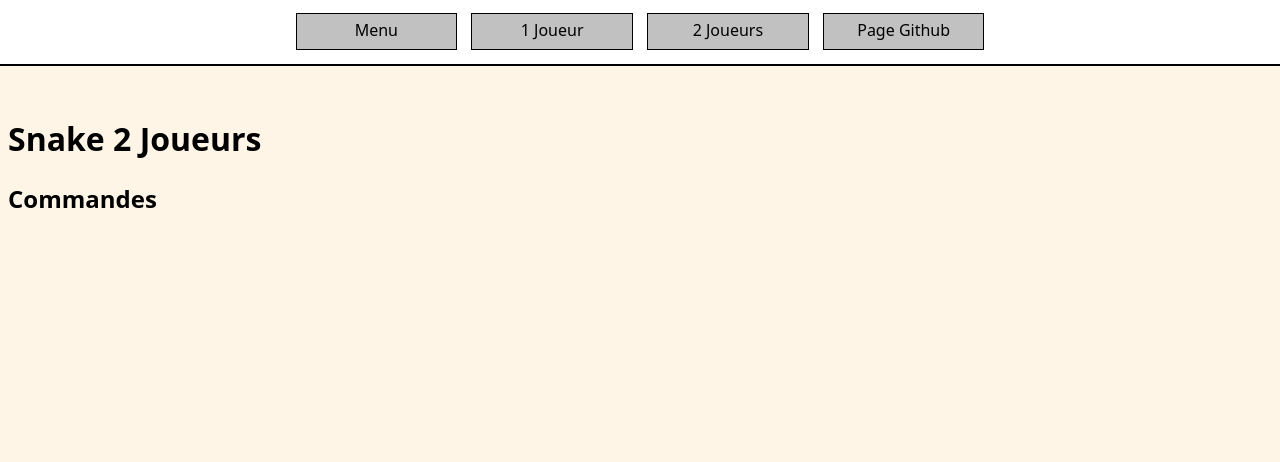
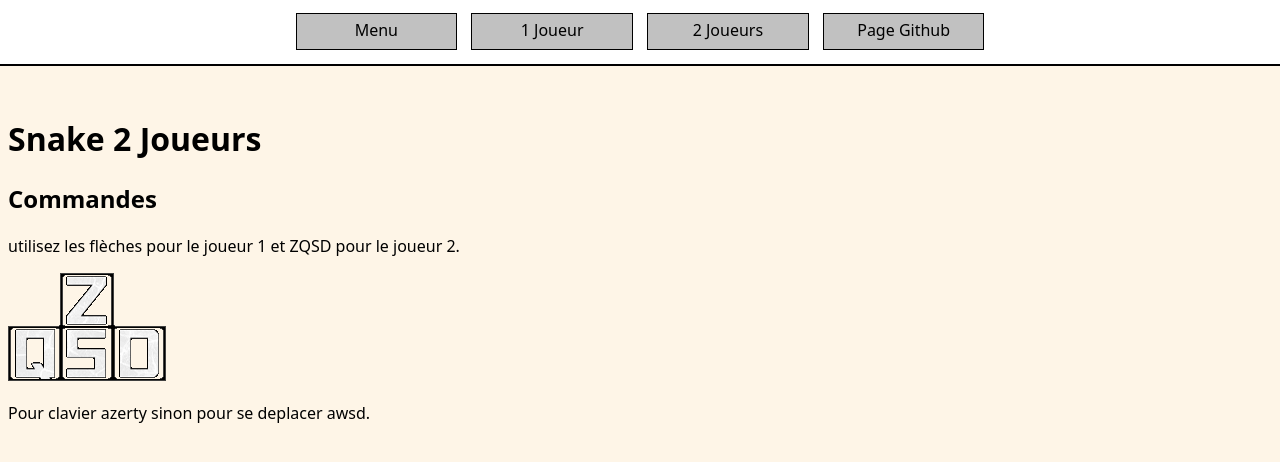
Before and after one commit to Jerem-EstIcI/Snake-game, a plain HTML site: page 1v1snake.html in a window 1280 px wide. Drawn offline with Linux system fonts and the light colour scheme.

Commit message:
Update 1v1snake.html

```diff
--- a/1v1snake.html
+++ b/1v1snake.html
@@ -30,6 +30,9 @@
 
 	<h1 class="titleSnake">Snake 2 Joueurs</h1>
 		<h2 class="title2Snake">Commandes</h2>
+		<p class="textSnake"> utilisez les flèches pour le joueur 1 et ZQSD pour le joueur 2. </p>
+			<img class="imgSnake" src="SRC/IMG/HTML/toucheK-AZERTY.gif" alt="touche">
+			<p class="infotextSnake"> Pour clavier azerty sinon pour se deplacer awsd. </p>
 
 </body>
 </html>
```
